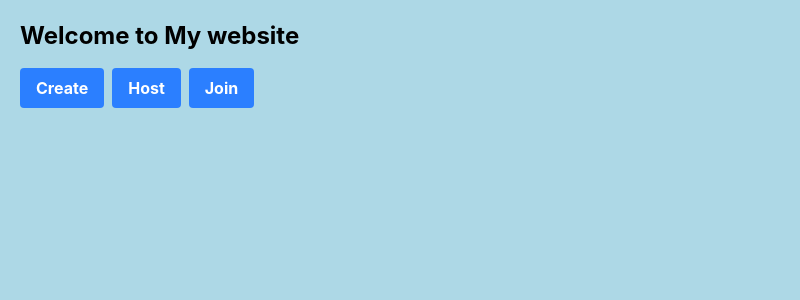
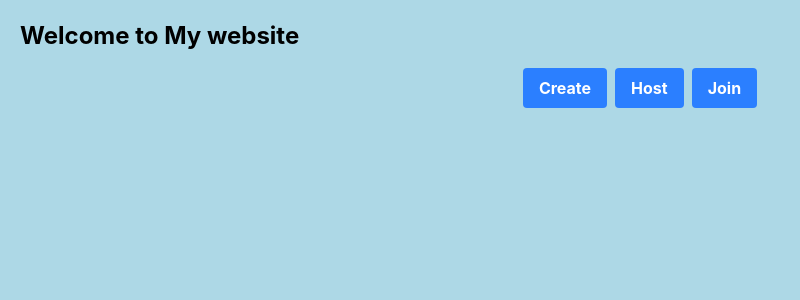
Before and after one commit to Toy085/What-is-Quiz, a SvelteKit app: page / in a window 1280 px wide. Shown: the top 300 px of the page, without its empty margins (0-800 px from the left). Built offline with nearby package versions, Linux system fonts and the light colour scheme.

Commit message:
Centered the buttons on homepage

```diff
--- a/src/routes/+page.svelte
+++ b/src/routes/+page.svelte
@@ -1,10 +1,9 @@
 <script lang="ts">
-    console.log('Hello World!');
 </script>
 
 <h1 class="text-2xl font-bold mb-4">Welcome to My website</h1>
 
-<div class="flex gap-2">
+<div class="flex gap-2 justify-center items-center">
     <button class="bg-blue-500 hover:bg-blue-700 text-white font-bold py-2 px-4 rounded">Create</button>
     <button class="bg-blue-500 hover:bg-blue-700 text-white font-bold py-2 px-4 rounded">Host</button>
     <button class="bg-blue-500 hover:bg-blue-700 text-white font-bold py-2 px-4 rounded">Join</button>
```
